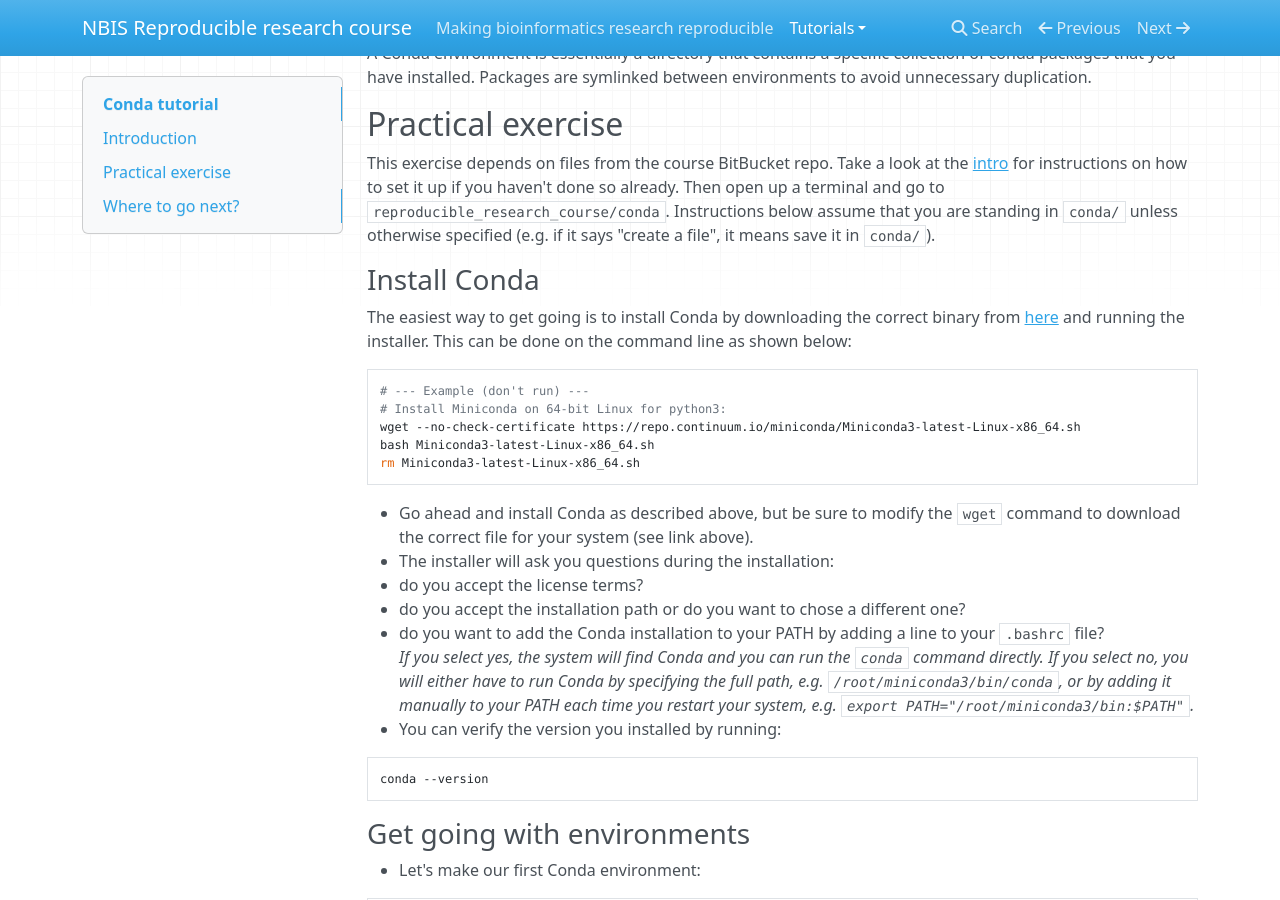
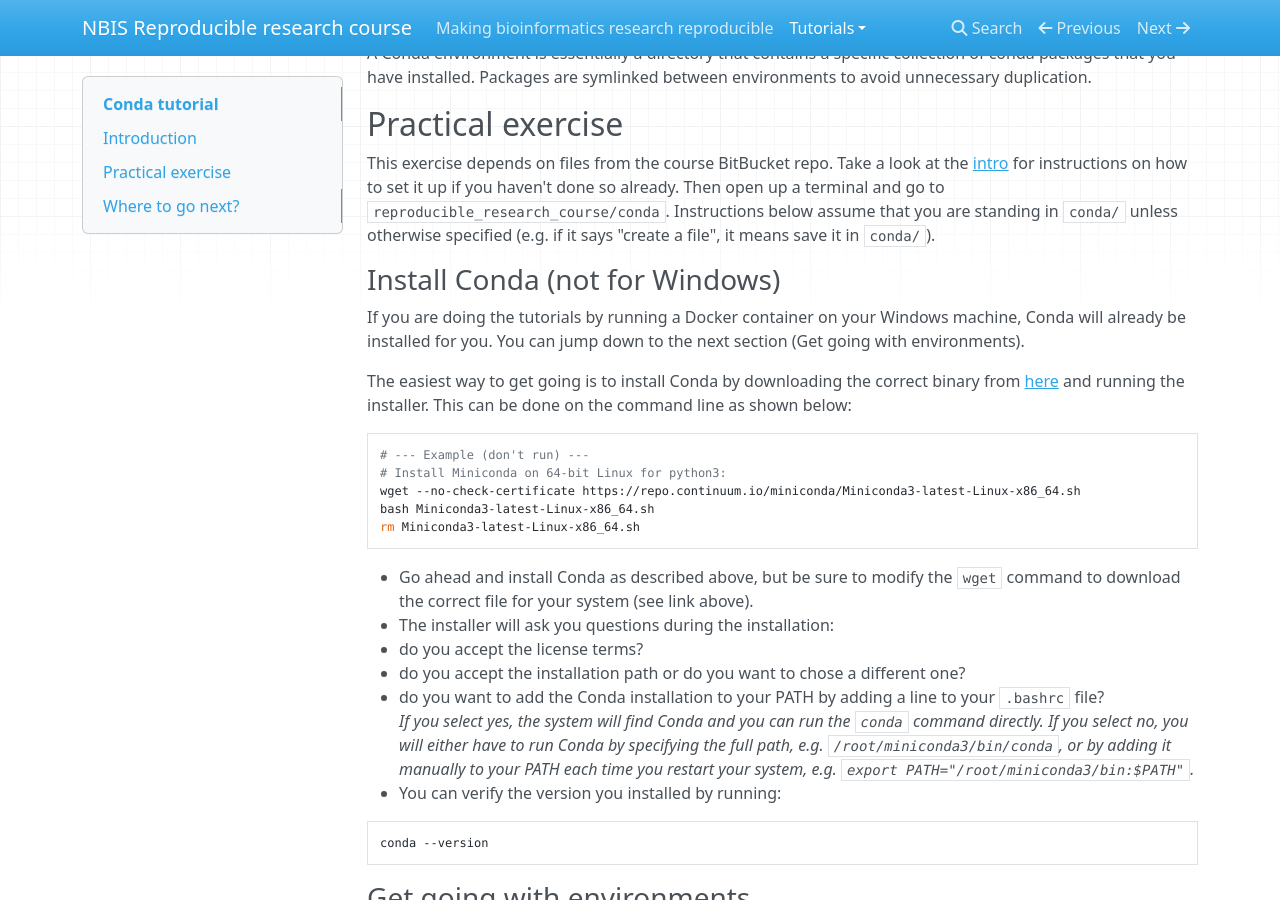
Before and after one commit to NBISweden/workshop-reproducible-research, an MkDocs documentation site: the page built from docs/conda.md, in a window 1280 px wide and 900 px high, scrolled down 697 px. Built offline with MkDocs 1.6.1, drawn with Linux system fonts in a browser that asks for light colours; nearby versions of some CDN libraries; old or Windows-style settings are respelled for this version of MkDocs.

Commit message:
add note for windows user not install conda

````diff
--- a/docs/conda.md
+++ b/docs/conda.md
@@ -16,7 +16,10 @@ A Conda environment is essentially a directory that contains a specific collecti
 
 This exercise depends on files from the course BitBucket repo. Take a look at the [intro](intro) for instructions on how to set it up if you haven't done so already. Then open up a terminal and go to `reproducible_research_course/conda`. Instructions below assume that you are standing in `conda/` unless otherwise specified (e.g. if it says "create a file", it means save it in `conda/`).
 
-### Install Conda
+### Install Conda (not for Windows)
+If you are doing the tutorials by running a Docker container on your Windows machine, Conda will already be installed for you. You can jump down to the next section (Get going with environments).
+
+
 The easiest way to get going is to install Conda by downloading the correct binary from [here](https://conda.io/miniconda.html) and running the installer. This can be done on the command line as shown below:
 ```bash
 # --- Example (don't run) ---
````
